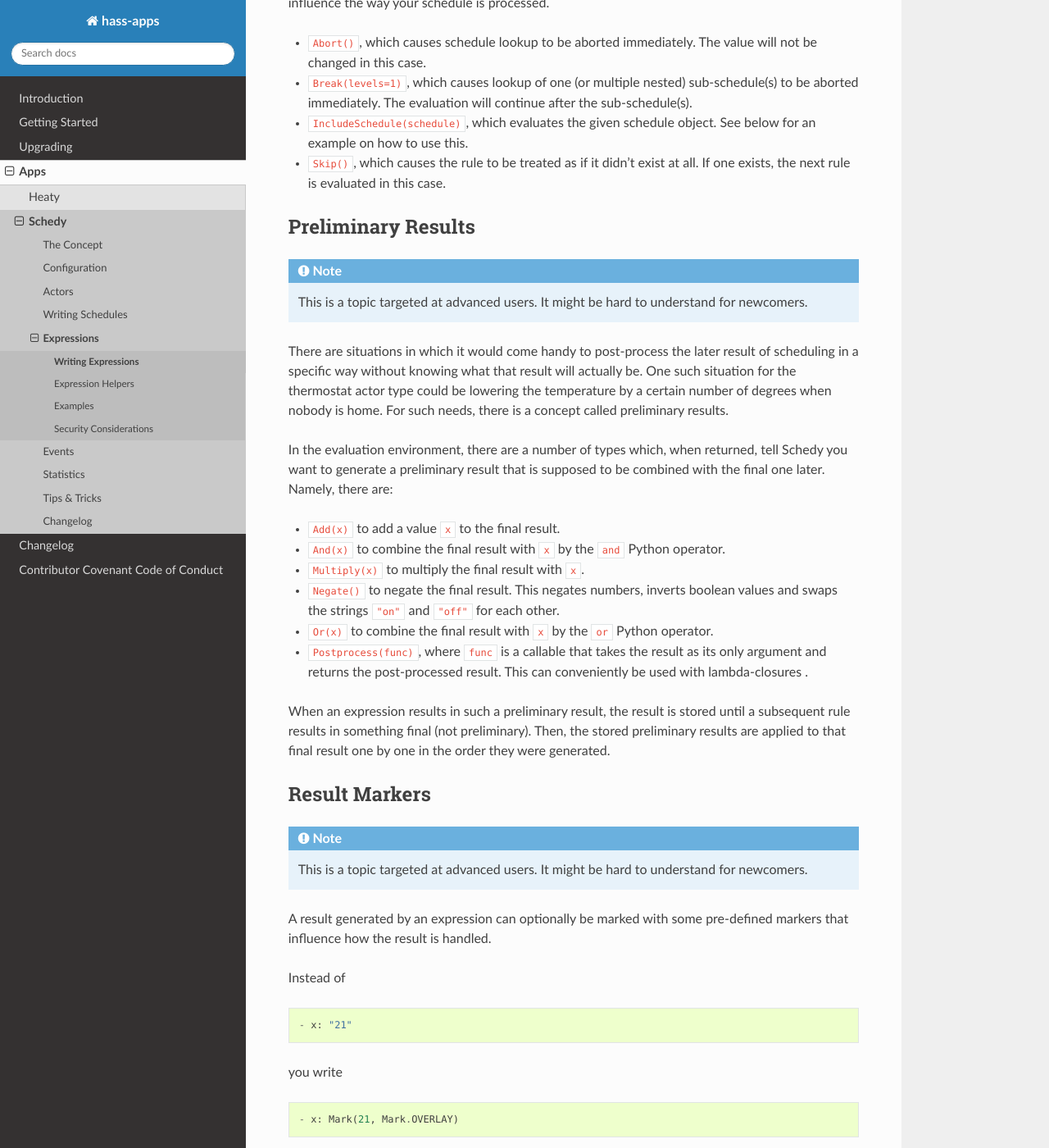
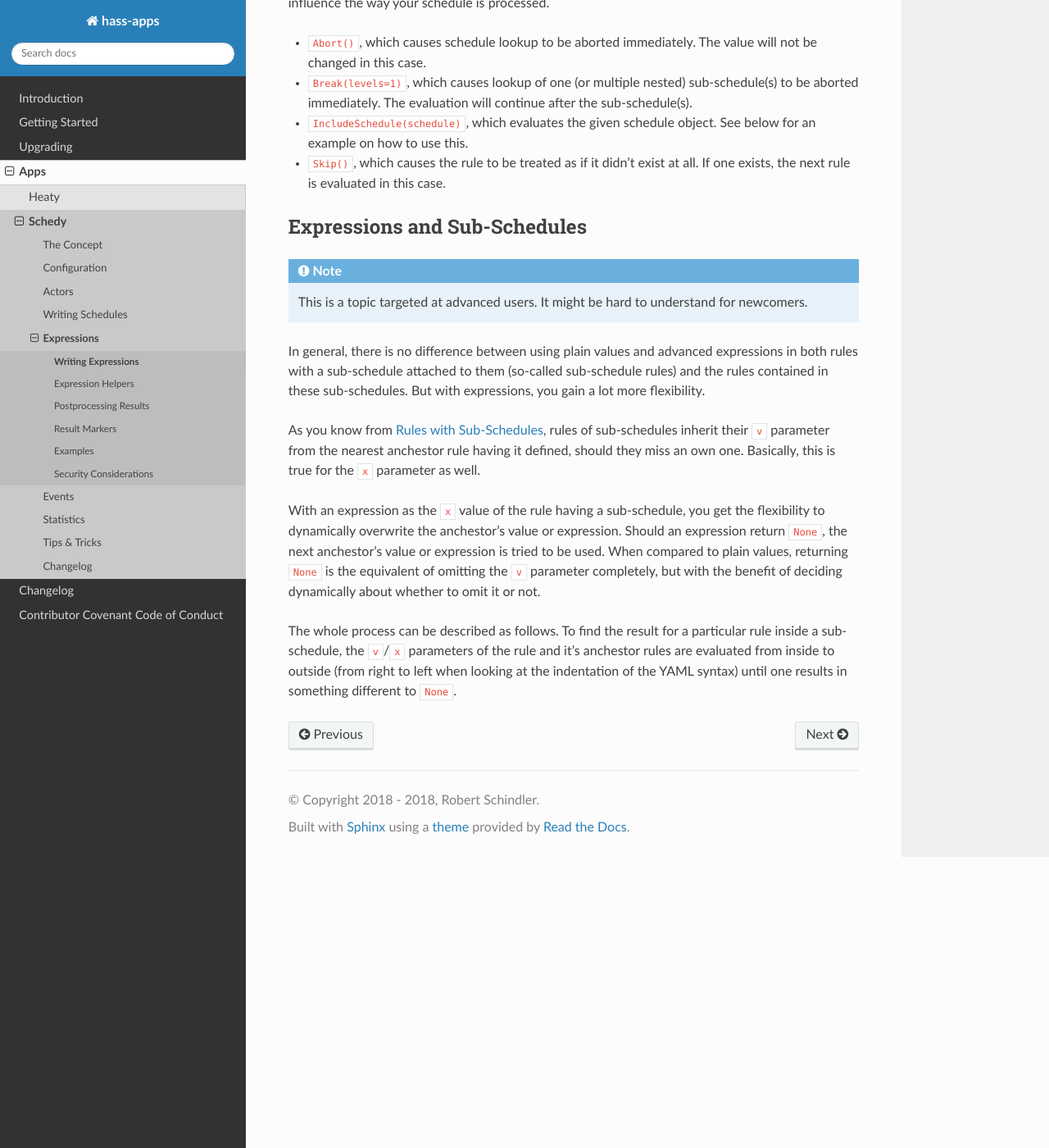
Before and after one commit to bob1de/hass-apps, a Sphinx documentation site: the page built from docs/apps/schedy/expressions/writing-expressions.rst, in a window 1280 px wide and 1400 px high, scrolled down 1617 px. Shown: the whole window at 82% size. Built offline with Sphinx 7.4.7 and the Read the Docs theme 2.0.0, drawn with Linux system fonts in a browser that asks for light colours; the version number could not be read and is left out; some of the changed text lies outside the part shown.

Commit message:
[schedy] Restructured Expressions chapter in docs

```diff
--- a/docs/apps/schedy/expressions/index.rst
+++ b/docs/apps/schedy/expressions/index.rst
@@ -17,6 +17,8 @@ make their later evaluation really performant.
 
    writing-expressions
    helpers/index
+   postprocessing
+   result-markers
    examples
 
 
--- a/docs/apps/schedy/expressions/writing-expressions.rst
+++ b/docs/apps/schedy/expressions/writing-expressions.rst
@@ -90,79 +90,6 @@ processed.
   at all. If one exists, the next rule is evaluated in this case.
 
 
-Preliminary Results
--------------------
-
-.. include:: /advanced-topic.rst.inc
-
-There are situations in which it would come handy to post-process the
-later result of scheduling in a specific way without knowing what that
-result will actually be. One such situation for the thermostat actor type
-could be lowering the temperature by a certain number of degrees when
-nobody is home. For such needs, there is a concept called preliminary
-results.
-
-In the evaluation environment, there are a number of types which, when
-returned, tell Schedy you want to generate a preliminary result that is
-supposed to be combined with the final one later. Namely, there are:
-
-* ``Add(x)`` to add a value ``x`` to the final result.
-* ``And(x)`` to combine the final result with ``x`` by the ``and``
-  Python operator.
-* ``Multiply(x)`` to multiply the final result with ``x``.
-* ``Negate()`` to negate the final result. This negates numbers,
-  inverts boolean values and swaps the strings ``"on"`` and ``"off"``
-  for each other.
-* ``Or(x)`` to combine the final result with ``x`` by the ``or``
-  Python operator.
-* ``Postprocess(func)``, where ``func`` is a callable that takes the
-  result as its only argument and returns the post-processed result. This
-  can conveniently be used with lambda-closures .
-
-When an expression results in such a preliminary result, the result
-is stored until a subsequent rule results in something final (not
-preliminary). Then, the stored preliminary results are applied to that
-final result one by one in the order they were generated.
-
-
-Result Markers
---------------
-
-.. include:: /advanced-topic.rst.inc
-
-A result generated by an expression can optionally be marked with some
-pre-defined markers that influence how the result is handled.
-
-Instead of
-
-::
-
-    - x: "21"
-
-you write
-
-::
-
-    - x: Mark(21, Mark.OVERLAY)
-
-to mark the result ``21`` with the ``OVERLAY`` marker.
-
-The actual syntax is ``Mark(result, marker1, ..., markerN)``, so you
-can add multiple markers ad once. Markers can be applied to preliminary
-results as well, but they will be used for the final result.
-
-The following markers are available:
-
-* ``OVERLAY``: Overwrite manual value adjustments even when a configured
-  ``rescheduling_delay`` would normally have prevented it.
-  As soon as the schedule no longer evaluates to an ``OVERLAY``-marked
-  result the previous value is restored, no matter if that was the
-  scheduled or a manually set one. Even a previous re-scheduling time
-  is restored.
-  An occasion for using this marker is
-  :doc:`../tips-and-tricks/open-window-detection`.
-
-
 Expressions and Sub-Schedules
 -----------------------------
 
```
Also changed, not shown: docs/apps/schedy/expressions/postprocessing.rst (added, +32 -0 lines), docs/apps/schedy/expressions/result-markers.rst (added, +36 -0 lines).
